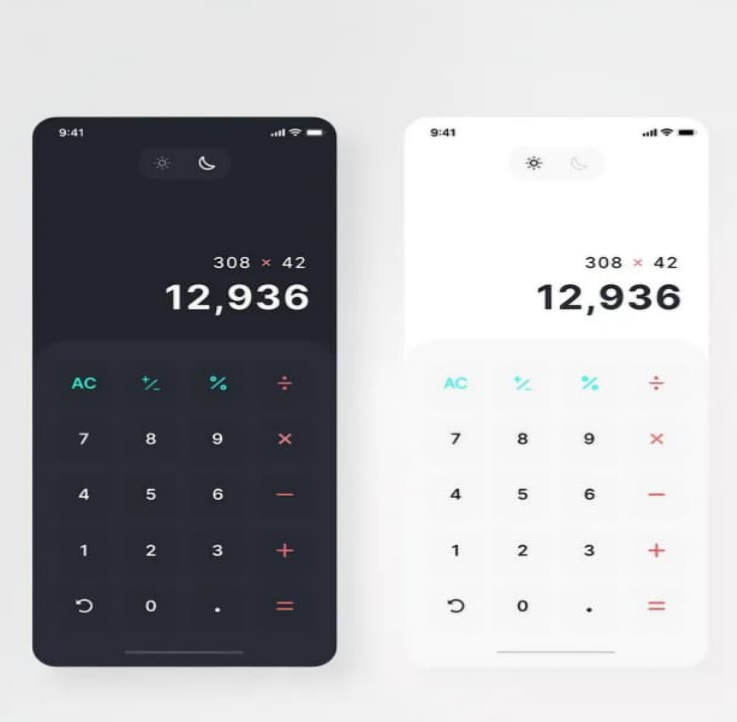
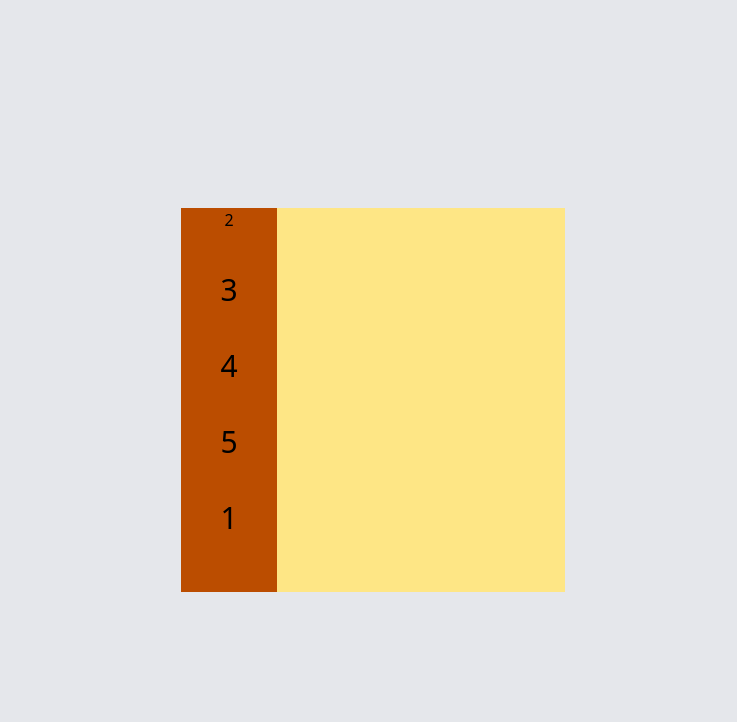
Before and after one commit to Subhajitincareer/Calculator, a React (Vite) app in the folder Calculator/: page / in a window 1280 px wide. Shown: the top 722 px of the page, without its empty margins (267-1004 px from the left). Built offline with nearby package versions, Linux system fonts and the light colour scheme.

Commit message:
EXPERIMENT DONE FOR LAYOUT

```diff
--- a/Calculator/src/App.jsx
+++ b/Calculator/src/App.jsx
@@ -2,8 +2,19 @@ import React from "react";
 import image from "./assets/Calculator.jpg";
 const App = () => {
   return (
-    <div className="w-screen h-screen">
-      <img src={image} alt="Calculator" className="w-full h-full" />
+    <div className="w-screen h-screen flex justify-center items-center bg-gray-200">
+      <div className="w-96 h-96 bg-amber-200 grid grid-cols-4">
+        <div className="h-full bg-amber-700 flex flex-col items-center gap-10">
+          <div className="text-3GITHUBxl">2</div>
+          <div className="text-3xl">3</div>
+          <div className="text-3xl">4</div>
+          <div className="text-3xl">5</div>
+          <div className="text-3xl">1</div>
+        </div>
+        <div></div>
+        <div></div>
+        <div></div>
+      </div>
     </div>
   );
 };
```
